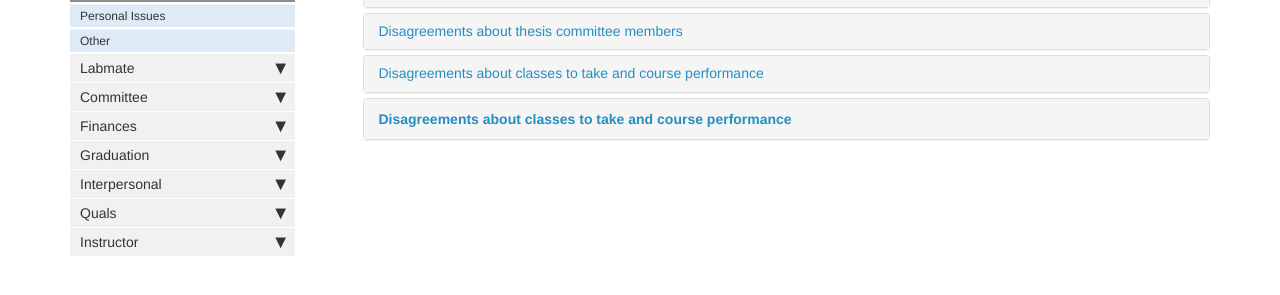
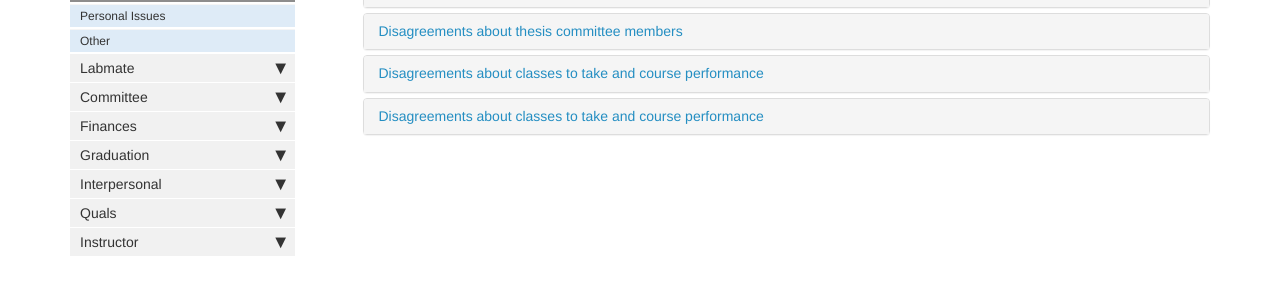
Before and after one commit to dnicks35/CRNT, a Jekyll site: the page built from pages/mydoc/graduation_progress.md, in a window 1280 px wide. Shown: the part 255-550 px from the top of the page. Built offline with Jekyll 4.4.1, drawn with Linux system fonts in a browser that asks for light colours; comment, search, counter and statistics services are not loaded.

Commit message:
Update graduation_progress.md

```diff
--- a/pages/mydoc/graduation_progress.md
+++ b/pages/mydoc/graduation_progress.md
@@ -144,9 +144,9 @@ folder: mydoc
     <!-- /.panel -->
     <div class="panel panel-default">
         <div class="panel-heading"><a class="noCrossRef accordion-toggle" data-toggle="collapse" data-parent="#accordion" href="#disagreements-about-classes-and-performance2">
-
+            <h4 class="panel-title">
                 Disagreements about classes to take and course performance
-
+            </h4>
         </a></div>
         <div id="disagreements-about-classes-and-performance2" class="panel-collapse collapse">
             <div class="panel-body">
```
